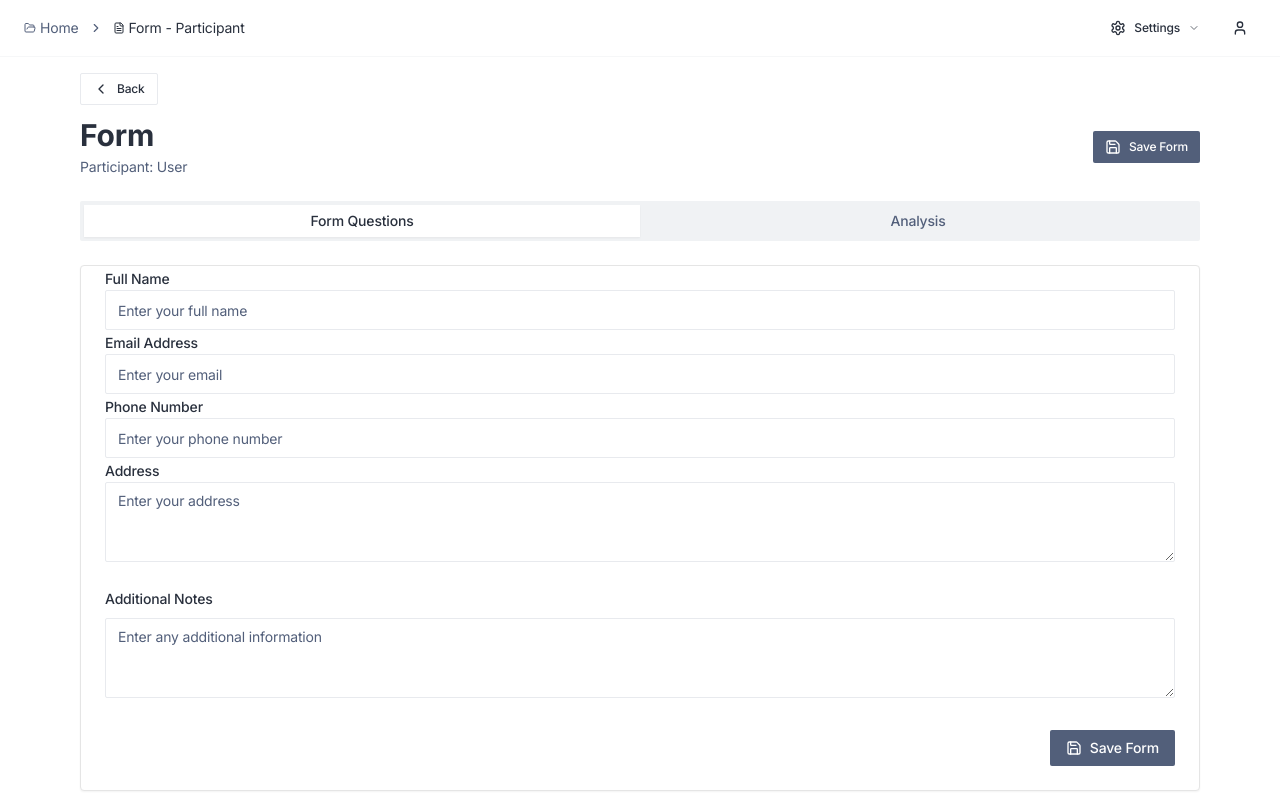
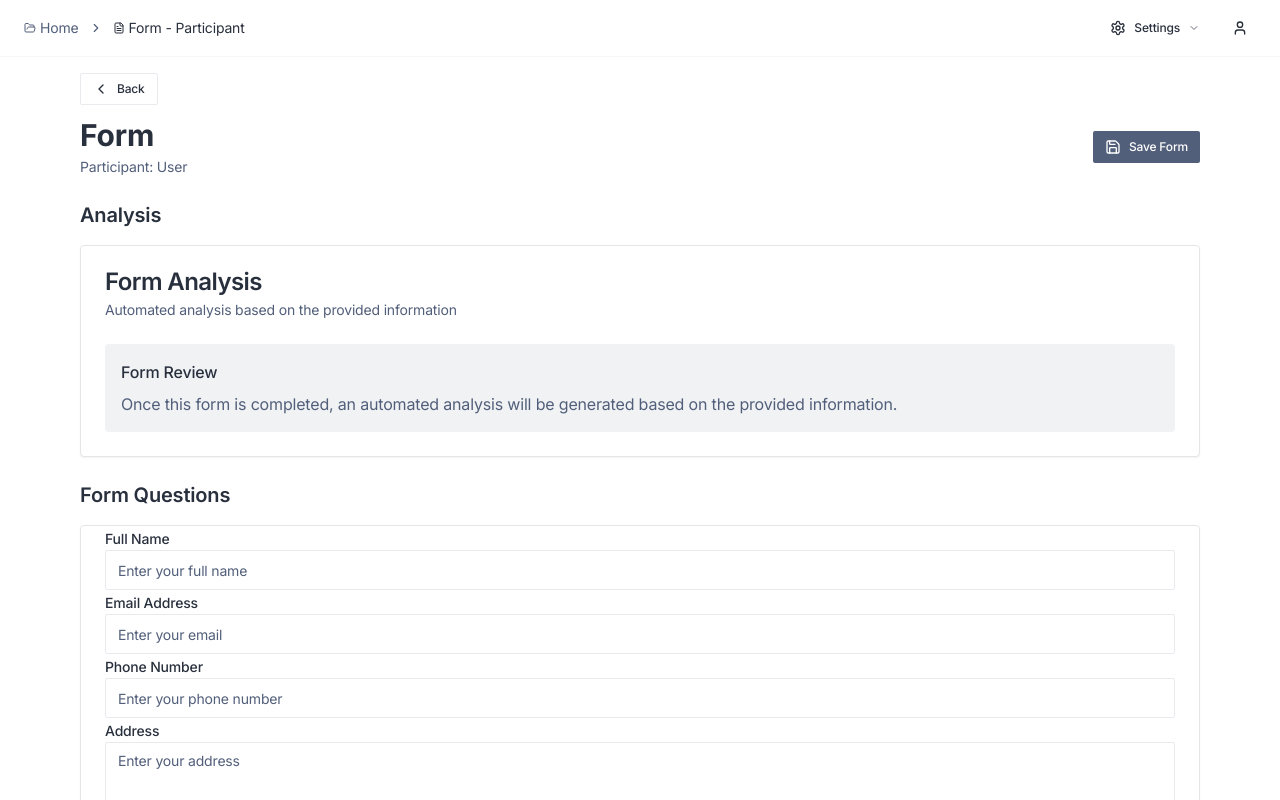
Before and after one commit to parth11790/bank-project-sphere, a React (Vite) app: page /form/1 in a window 1280 px wide. Shown: the top 800 px of the page. Built offline with nearby package versions, Linux system fonts and the light colour scheme.

Commit message:
Refactor: Change form layout to sections
Restructure form pages to use "Analysis" and "Form Questions" sections instead of tabs.

```diff
--- a/src/pages/FormView.tsx
+++ b/src/pages/FormView.tsx
@@ -4,7 +4,6 @@ import { motion } from 'framer-motion';
 import { useParams, useSearchParams } from 'react-router-dom';
 import Layout from '@/components/Layout';
 import { Card, CardContent } from '@/components/ui/card';
-import { Tabs, TabsContent, TabsList, TabsTrigger } from '@/components/ui/tabs';
 import { toast } from 'sonner';
 import { logAuditEvent } from '@/services/auditService';
 
@@ -103,13 +102,15 @@ const FormView: React.FC = () => {
           onSubmit={handleSubmit}
         />
 
-        <Tabs defaultValue="form">
-          <TabsList className="w-full">
-            <TabsTrigger value="form" className="flex-1">Form Questions</TabsTrigger>
-            <TabsTrigger value="analysis" className="flex-1">Analysis</TabsTrigger>
-          </TabsList>
+        {/* Analysis Section */}
+        <div className="space-y-4">
+          <h2 className="text-xl font-semibold text-foreground">Analysis</h2>
+          <FormAnalysis formName={formName} />
+        </div>
 
-          <TabsContent value="form" className="mt-6 space-y-6">
+        {/* Form Questions Section */}
+        <div className="space-y-4">
+          <h2 className="text-xl font-semibold text-foreground">Form Questions</h2>
           <Card>
             <CardContent className="max-h-[70vh] overflow-y-auto pb-8">
               <FormContent
@@ -131,12 +132,7 @@ const FormView: React.FC = () => {
               onSubmit={handleSubmit}
             />
           </Card>
-          </TabsContent>
-
-          <TabsContent value="analysis" className="mt-6 space-y-6">
-            <FormAnalysis formName={formName} />
-          </TabsContent>
-        </Tabs>
+        </div>
       </motion.div>
     </Layout>
   );
```
Lines whose indentation alone changed are shown as unchanged.
